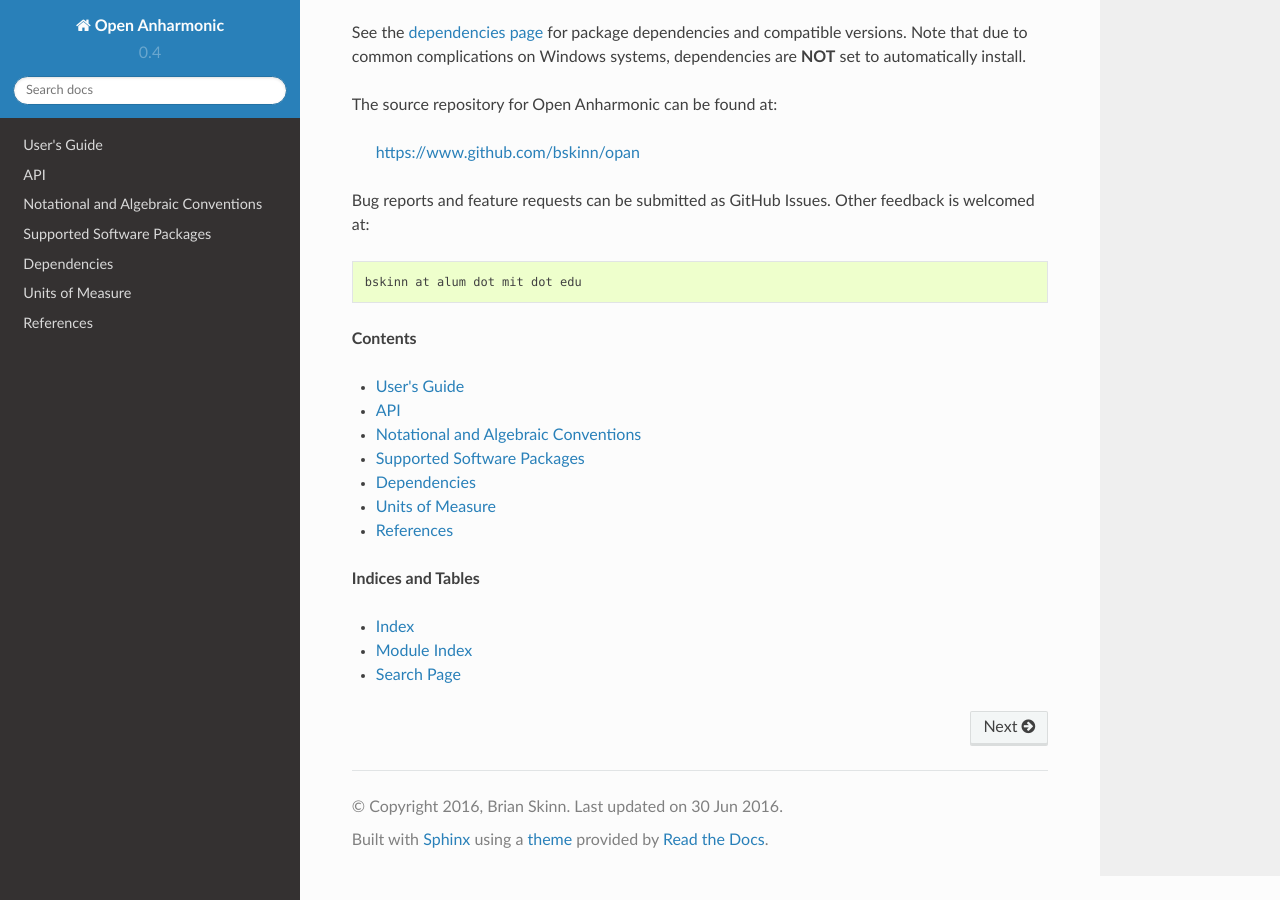
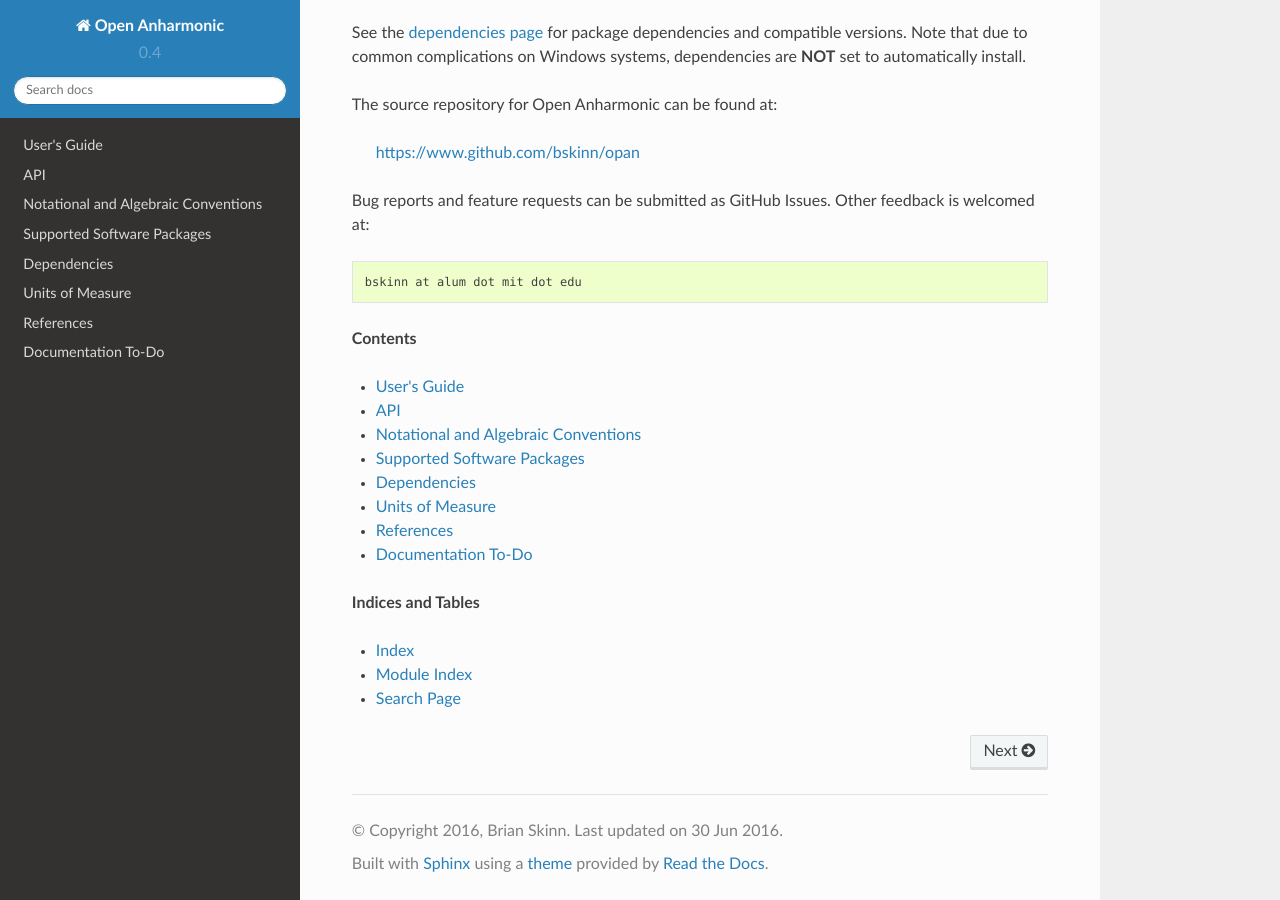
Before and after one commit to bskinn/opan, a Sphinx documentation site: the page built from doc/source/index.rst, in a window 1280 px wide and 900 px high, scrolled down 593 px. Built offline with Sphinx 7.4.7 and the Read the Docs theme 2.0.0, drawn with Linux system fonts in a browser that asks for light colours.

```diff
--- a/doc/source/conf.py
+++ b/doc/source/conf.py
@@ -177,7 +177,7 @@ rst_epilog = """
 #keep_warnings = False
 
 # If true, `todo` and `todoList` produce output, else they produce nothing.
-todo_include_todos = False #True
+todo_include_todos = True
 
 
 # -- Options for HTML output ----------------------------------------------
--- a/doc/source/index.rst
+++ b/doc/source/index.rst
@@ -56,7 +56,7 @@ feedback is welcomed at::
     Dependencies <dependencies>
     units
     references
-.. doc_todo
+    doc_todo
 
 
 **Indices and Tables**
```
